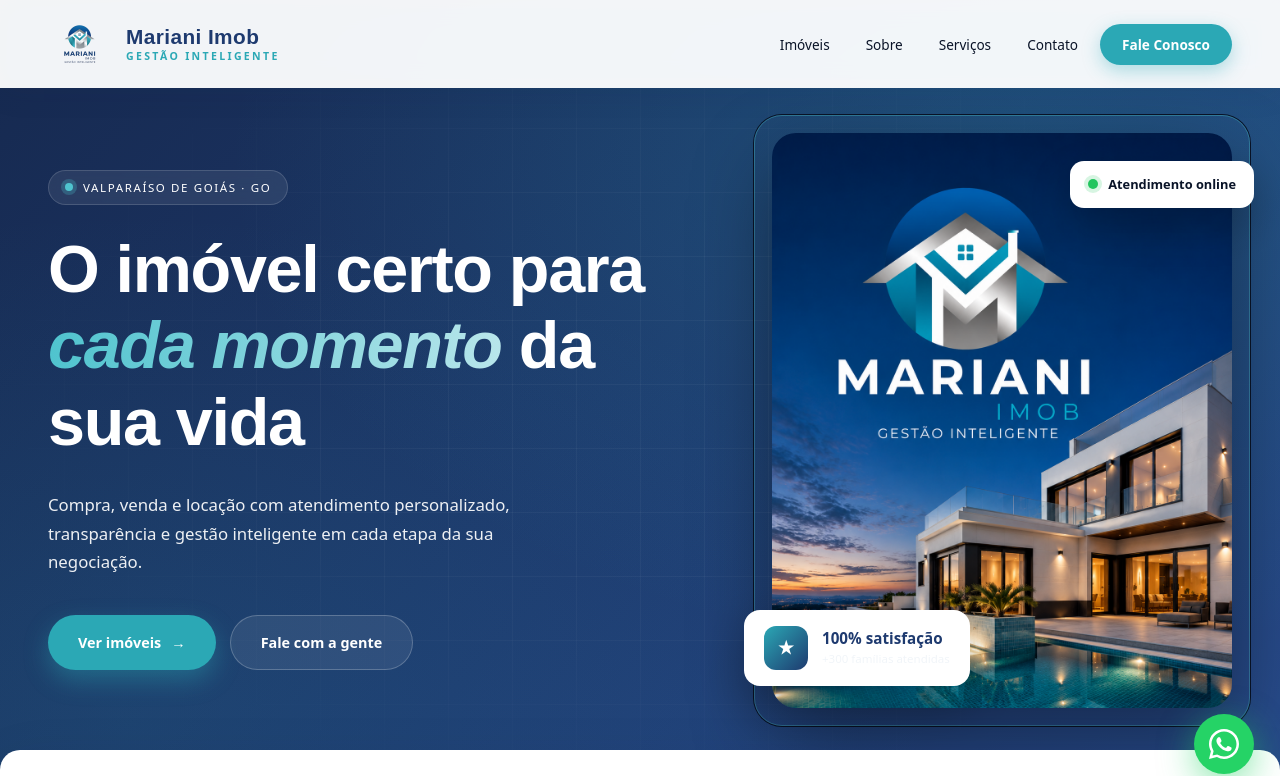
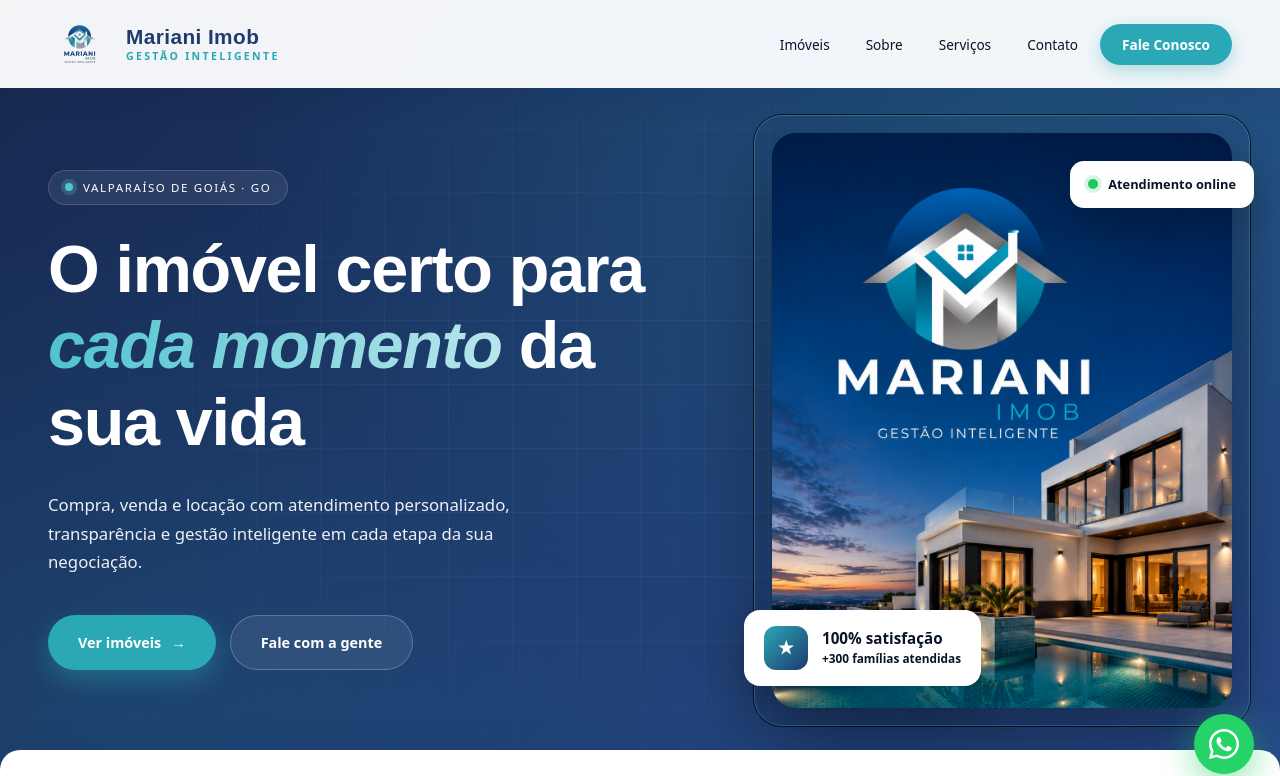
Before and after one commit to AndreluisdotTI/web-opener-buddy, a React (Vite) app: page / in a window 1280 px wide. Shown: the top 776 px of the page. Built offline with nearby package versions, Linux system fonts and the light colour scheme.

Commit message:
Changes
Co-authored-by: AndreluisdotTI <171448302+AndreluisdotTI@users.noreply.github.com>

```diff
--- a/src/mariani.css
+++ b/src/mariani.css
@@ -185,8 +185,8 @@
       color: white; font-weight: 700; font-size: 1.1rem;
     }
     .badge-card .meta { display: flex; flex-direction: column; }
-    .badge-card .meta b { font-size: .95rem; color: var(--navy); font-weight: 700; }
-    .badge-card .meta span { font-size: .72rem; color: var(--muted); }
+    .badge-card .meta b { font-size: .95rem; color: #0A1428; font-weight: 800; }
+    .badge-card .meta span { font-size: .74rem; color: #0A1428; font-weight: 600; }
     .hero-visual .float-card {
       position: absolute; top: 28px; right: -22px;
       background: var(--white); padding: 14px 18px; border-radius: 14px;
```
